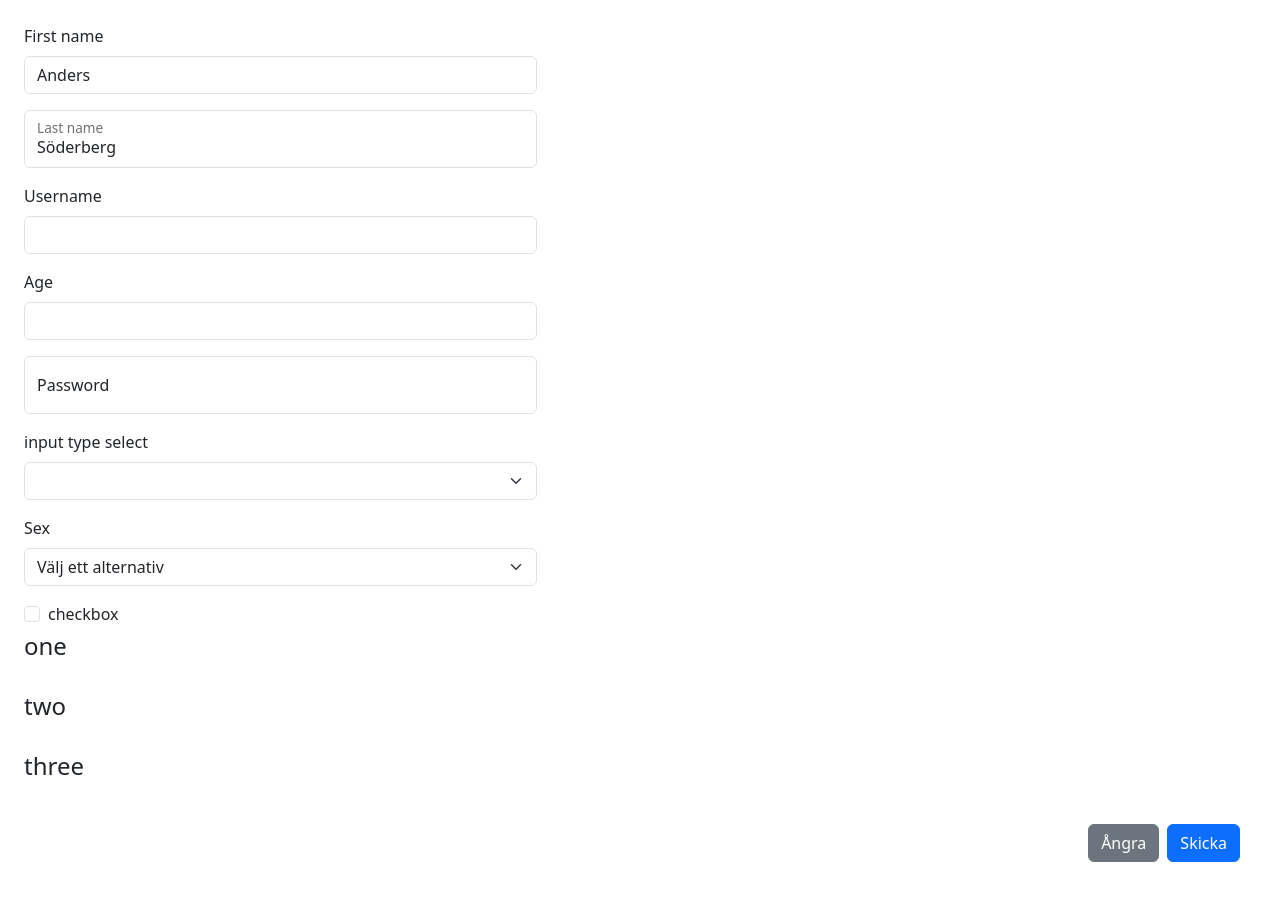
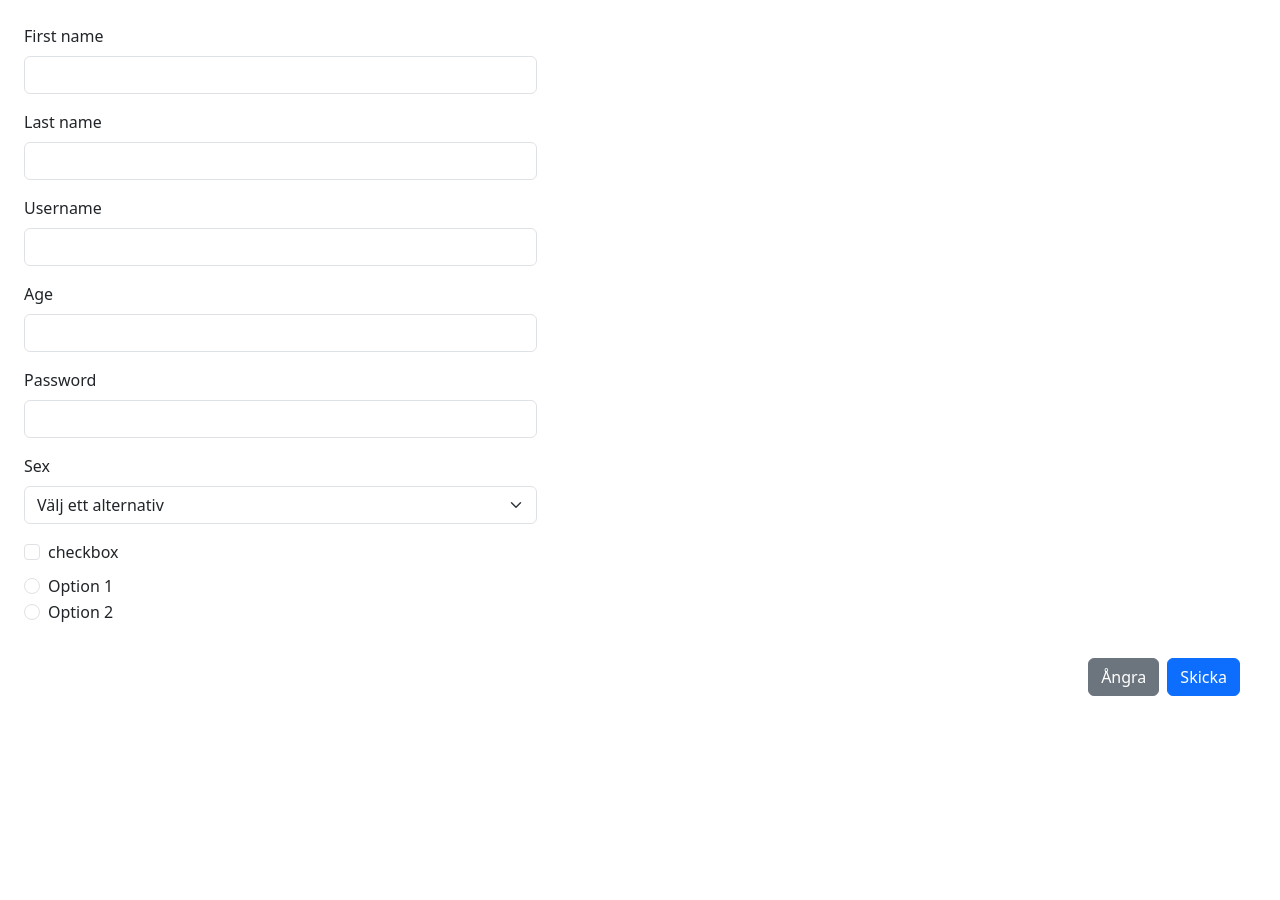
Before and after one commit to ArnT81/bootstrap-wc-addon, a website with bundled scripts: page index.html in a window 1280 px wide. After the commit the page ends 800 px from the top, so only its background shows below. Built offline with nearby package versions, Linux system fonts and the light colour scheme.

Commit message:
type select on bs-input works to

```diff
--- a/index.html
+++ b/index.html
@@ -31,28 +31,33 @@
 </head>
 
 <body>
-	<form id="test-form" class="g-3 needs-validation p-4" novalidate>
-		<bs-input label="First name" name="firstName" class="col-md-5 mb-3" required value="Anders"></bs-input>
+	<form id="mine" class="g-3 needs-validation p-4" novalidate>
 
-		<bs-input label="Last name" name="lastName" class="col-md-5 form-floating" required value="Söderberg"></bs-input>
+		<bs-input label="First name" name="firstName" class="col-md-5 mb-3" required></bs-input>
+
+		<bs-input label="Last name" name="lastName" class="col-md-5" required></bs-input>
 
 		<bs-input label="Username" name="username" class="col-md-5" required></bs-input>
 
 		<bs-input type="number" label="Age" name="age" class="col-md-5" required></bs-input>
 
-		<bs-input type="password" label="Password" name="password" class="col-md-5 form-floating" required></bs-input>
 
-		<bs-input type="select" label="input type select" name="select" class="col-md-5" required options='[{"label":"One", "value": "1"}, {"label":"Two", "value": "2"}]'></bs-input>
+		<bs-input type="password" label="Password" name="password" class="col-md-5" required></bs-input>
 
-		<bs-select label="Sex" name="sex" id="custom-select" class="col-md-5" required placeholder="Välj ett alternativ"
-			options='[{"label": "Male", "value": "male"}, {"label": "Female", "value": "female"}]'>
-		</bs-select>
+		<bs-input type="select" label="Sex" name="sex" id="custom-select" class="col-md-5" required
+			placeholder="Välj ett alternativ" options='[
+		{"label": "Male", "value": "male"},
+		{"label": "Female", "value": "female"}
+		]'>
+		</bs-input>
 
 		<bs-input type="checkbox" label="checkbox" name="checkbox" class="" required></bs-input>
 
-		<bs-input type="radio" label="one" name="radio" class="" value="1" required></bs-input>
-		<bs-input type="radio" label="two" name="radio" class="" value="2"required></bs-input>
-		<bs-input type="radio" label="three" name="radio" class="" value="3"required></bs-input>
+		<bs-input type="radio" name="radio" class="" required options='[
+			{"value": "1", "label": "Option 1"},
+			{"value": "2", "label": "Option 2"}
+		]'></bs-input>
+
 
 		<div class="d-flex gap-2 position-relative justify-content-end p-3">
 			<bs-button type="reset" variant="secondary">Ångra</bs-button>
@@ -63,7 +68,7 @@
 	<script>
 		document.addEventListener("DOMContentLoaded", () => {
 
-			document.getElementById("test-form").addEventListener('submit', (e) => {
+			document.getElementById("mine").addEventListener('submit', (e) => {
 				e.preventDefault();
 				const body = Object.fromEntries(new FormData(e.target));
 				console.log(body);
--- a/src/bs-input.js
+++ b/src/bs-input.js
@@ -22,7 +22,7 @@ class BsInput extends HTMLElement {
 		const disabled = this.getAttribute('disabled') !== null ? 'disabled' : '';
 		const id = this.getAttribute('id') || '';
 		const placeholder = this.getAttribute('placeholder') || '';
-		const errorMessage = this.getAttribute('error');
+		const errorMessage = this.getAttribute('error') || '';
 
 
 		const floating = extraClasses.includes('form-floating')
@@ -86,17 +86,21 @@ class BsInput extends HTMLElement {
 
 		else if (type === 'select') {
 			html = `
+				<div class="mb-3 ${extraClasses}">
 					<bs-select
 						label="${labelText}"
 						name="${name}"
 						id="${id}"
-				class="${extraClasses}"
 						placeholder="${placeholder}"
-				options='${options}'
-				${required}
-				${disabled}></bs-select>
+						options='${JSON.stringify(options)}'
+						${required ? 'required' : ''}
+						${disabled ? 'disabled' : ''}
+						error="${errorMessage}"
+					></bs-select>
+				</div>
 			`;
 		}
+
 
 		else {
 			const label = `<label for="${name}" class="${floating ? '' : 'form-label'}">${labelText}</label>`;
@@ -111,7 +115,7 @@ class BsInput extends HTMLElement {
 				${floating ? label : ''}
 
 					<div class="invalid-feedback" aria-live="polite" role="alert">
-						${errorMessage || "You must select an option before submitting."}
+						${errorMessage || "This field is required!"}
 					</div>
 				</div>
             `;
@@ -121,8 +125,12 @@ class BsInput extends HTMLElement {
 	}
 
 	validation() {
-		const inputEl = this.querySelector('input');
+		const inputEl = this.querySelector('input, select');
 		if (!inputEl) return;
+
+		if (inputEl.tagName.toLowerCase() === 'select') {
+			inputEl.addEventListener('change', () => validateControl(inputEl));
+		}
 
 		inputEl.addEventListener('input', () => {
 			validateControl(inputEl)
--- a/src/bs-select.js
+++ b/src/bs-select.js
@@ -14,6 +14,8 @@ export class BsSelect extends HTMLElement {
 		const required = this.hasAttribute('required');
 		const extraClasses = this.getAttribute('class') || '';
 		const placeholder = this.getAttribute('placeholder') || '';
+		const errorMessage = this.getAttribute('error') || '';
+
 
 		this.innerHTML = `
 			<div class="mb-3 ${extraClasses}">
@@ -28,7 +30,7 @@ export class BsSelect extends HTMLElement {
 				</select>
 
 				<div class="invalid-feedback" aria-live="polite" role="alert">
-                    Please provide a valid ${label.toLowerCase()}.
+                    ${errorMessage || "You must select an option before submitting"}
                 </div>
 			</div>
 		`;
```
Lines whose indentation alone changed are shown as unchanged.
